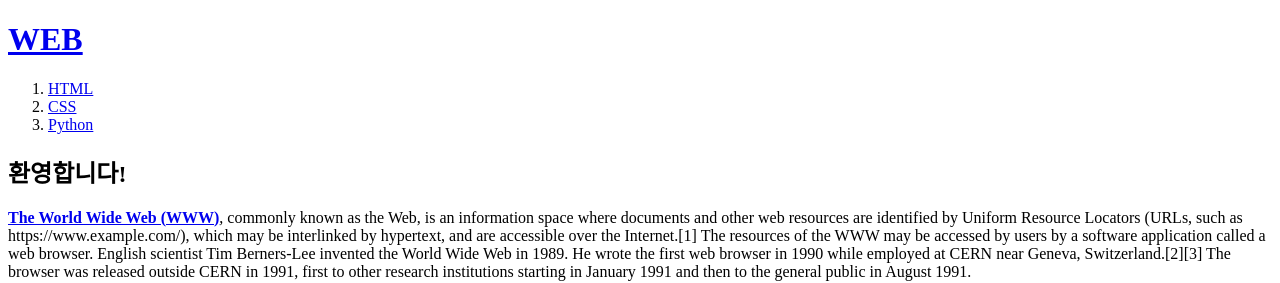
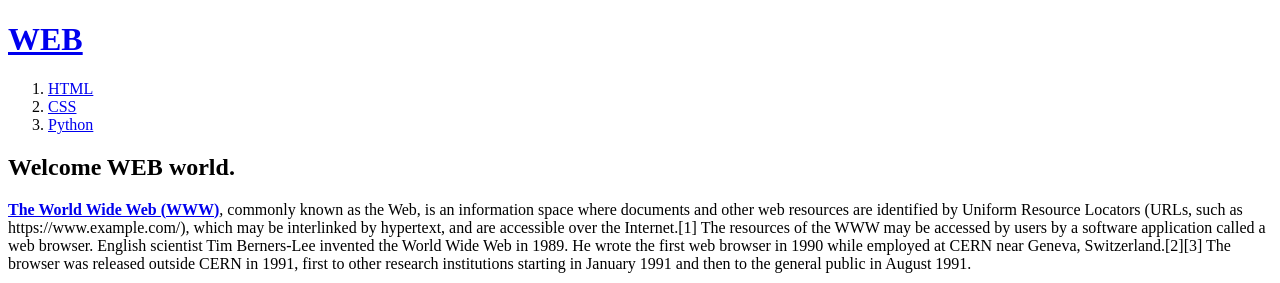
Before and after one commit to yjk0614/web, a plain HTML site: page index.html in a window 1280 px wide. Shown: the top 283 px of the page. Drawn offline with Linux system fonts and the light colour scheme; a script that the page names is missing.

Commit message:
Revert "Yjk0614"

```diff
--- a/index.html
+++ b/index.html
@@ -11,7 +11,7 @@
     <li><a href="2.html">CSS</a></li>
     <li><a href="3.html">Python</a></li>
   </ol>
-  <h2>환영합니다!</h2>
+  <h2>Welcome WEB world.</h2>
   <p><strong>
   <a href="https://en.wikipedia.org/wiki/Web" target="_blank" title="Web wiki" >
   The World Wide Web (WWW)</a></strong>, commonly known as the Web, is an information space where documents and other web resources are identified by Uniform Resource Locators (URLs, such as https://www.example.com/), which may be interlinked by hypertext, and are accessible over the Internet.[1] The resources of the WWW may be accessed by users by a software application called a web browser.
```
